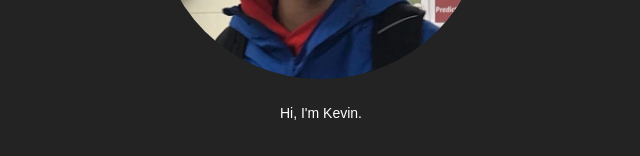
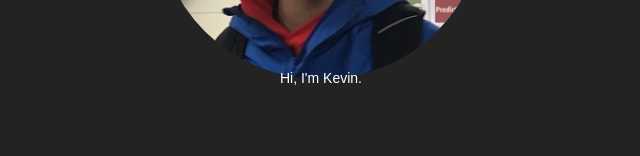
Before and after one commit to kuhvin/kuhvin.github.io, a React (Create React App) app: page / in a window 1280 px wide. Shown: the part 462-618 px from the top of the page, without its empty margins (319-959 px from the left). Built offline with nearby package versions, Linux system fonts and the light colour scheme.

Commit message:
viewport changes

```diff
--- a/src/Profile.css
+++ b/src/Profile.css
@@ -2,9 +2,8 @@
 #profile {
     position: fixed;
     z-index: 2;
-    top: 50%;
-    left: 50%;
-    transform: translate(-50%, -50%);
+    top: 50vh;
+    left: 50vw;
     text-align: center;
     color: #fff;
     pointer-events: none;
@@ -34,22 +33,7 @@
     transition: all 0.5s;
 }
 
-#myBar {
-    position: fixed;
-    height: 3px;
-    background: #282b30; /* Change to the color you want */
-    left: 50%;
-    transform: translateX(-50%);
-    transition: all 0.7s;
-    width: 100vw;
-    margin-left: auto;
-    margin-right: auto;
-    visibility: hidden;
-  }
 
-#myBar.visible {
-    opacity: 0;
-}
 
 .button {
     pointer-events: auto;
@@ -106,9 +90,29 @@
     position: fixed;
     top: 0;
     left: 0;
-    width: 100%;
-    height: 30%; /* Adjust this to the desired height */
+    width: 100vw;
+    height: 30vh; /* Adjust this to the desired height */
     z-index: 1; /* This should be higher than the z-index of the section layer but lower than the profile layer */
     background: #232323; /* Change this to match the background color of your page */
+    /*background: #fff;*/
     transition: all 0.7s;
 }
+
+#myBar {
+    position: fixed;
+    top: 30vh;
+    left: 0;
+    height: 3px;
+    background: #282b30; /* Change to the color you want */
+    left: 50%;
+    transform: translateX(-50%);
+    transition: top 0.7s ease-out;
+    width: 100vw;
+    margin-left: auto;
+    margin-right: auto;
+    visibility: hidden;
+  }
+
+#myBar.visible {
+    opacity: 0;
+}
--- a/src/Profile.js
+++ b/src/Profile.js
@@ -39,11 +39,11 @@ class Profile extends React.Component {
 
         // Calculate the new height
         var newHeight = Math.max(110, 500-scrollPos);
+        var newBar = Math.max(110, 500-scrollPos);
 
         // Set the new height
         secondLayer.style.height = newHeight + 'px';
-
-
+        bar.style.top = newBar + 'px';
     }
 
     handleClick = (id) => {
@@ -75,40 +75,40 @@ class Profile extends React.Component {
         console.log(window.scrollY);
         const picStyle = {
             width: `${Math.max(400 - scrollPos, 75)}%`,
-            top: `${-scrollPos}px`
+            top: `${-scrollPos/10}vh`
         };
         const descStyle = {
             opacity: `${1 - scrollPos/300}`,
-            top: `${-scrollPos - scrollPos/2 + 175}px`,
+            top: `${-scrollPos/100 - scrollPos/200 + 17.5}vh`,
             visibility: `${scrollPos >= 200 ? 'hidden' : 'visible'}`
         };
         const barStyle = {
-            top: scrollPos > 700 ? `-350px` : `${-scrollPos+ 50}px`,
+            top: scrollPos > 700 ? `-35vh` : `${-scrollPos/100 * 50}vh`,
             visibility: `${scrollPos >= 400 ? 'visible' : 'hidden'}`,
             width: `${scrollPos/400 * 100}vw`
         };
         const buttonStyle = {
-            top: scrollPos > 700 ? `-800px` : `${-scrollPos - 10 }px`,
+            top: scrollPos > 700 ? `-80vh` : `${-scrollPos/100 * 10 }vh`,
             visibility: `${scrollPos >= 400 ? 'visible' : 'hidden'}`,
             opacity: `${scrollPos/350}`,
         };
 
         const aboutSectionStyle = {
-            top: window.scrollY > 500 ? `${-scrollPos}px` : `${-scrollPos - 10 }px`,
+            top: window.scrollY > 500 ? `${-scrollPos/100}vh` : `${-scrollPos/100 - 1 }vh`,
             visibility: `${scrollPos >= 200 ? 'visible' : 'hidden'}`,
             opacity: `${scrollPos > 400 ? 1 : scrollPos / 450}`,
             transition: 'top 0.3s, opacity 0.3s, transform 0.3s',
             marginBottom: `20%`
-        }
+        };
         const projectsSectionStyle = {
-            top: window.scrollY > 500 ? `${-scrollPos}px` : `${-scrollPos - 10 }px`,
+            top: window.scrollY > 500 ? `${-scrollPos/100}vh` : `${-scrollPos/100 - 1 }vh`,
             visibility: `${window.scrollY >= 500 ? 'visible' : 'hidden'}`,
             opacity: `${window.scrollY >= 800 ? 1 : window.scrollY / 1200}`,
             transition: 'top 0.3s, opacity 0.3s, transform 0.3s',
             marginBottom: `20%`
         }
         const resumeSectionStyle = {
-            top: window.scrollY > 500 ? `${-scrollPos}px` : `${-scrollPos - 10 }px`,
+            top: window.scrollY > 500 ? `${-scrollPos/100}vh` : `${-scrollPos/100 - 1 }vh`,
             visibility: `${scrollPos >= 200 ? 'visible' : 'hidden'}`,
             opacity: `${window.scrollY >= 1400 ? 1 : window.scrollY / 2000}`,
             transform: `translateY(${scrollPos < 400 ? 50 - scrollPos / 8 : 0}%)`,
@@ -116,7 +116,7 @@ class Profile extends React.Component {
             marginBottom: `10%`
         }
         const contactSectionStyle = {
-            top: window.scrollY > 500 ? `${-scrollPos}px` : `${-scrollPos - 10 }px`,
+            top: window.scrollY > 500 ? `${-scrollPos/100}vh` : `${-scrollPos/100 - 1 }vh`,
             visibility: `${scrollPos >= 200 ? 'visible' : 'hidden'}`,
             opacity: `${window.scrollY >= 2700 ? 1 : scrollPos / 2800}`,
             transform: `translateY(${scrollPos < 400 ? 50 - scrollPos / 8 : 0}%)`,
@@ -137,9 +137,10 @@ class Profile extends React.Component {
                 <div className="button" id="projects" style = {buttonStyle} onClick={() => this.handleClick('projects')}>Projects</div>
                 <div className="button" id="resume" style = {buttonStyle} onClick={() => this.handleClick('resume')}>Resume</div>
                 <div className="button" id="contact" style = {buttonStyle} onClick={() => this.handleClick('contact')}>Contact</div>
-                <div id="myBar" style={barStyle}> </div>
             </div>
-            <div id="second-layer"></div>
+            <div id="second-layer">
+            <div id="myBar" style={barStyle}> </div>
+            </div>
             <div id="sections-container">
 
                     <div className="section" id="about-container" style = {aboutSectionStyle}>
```
